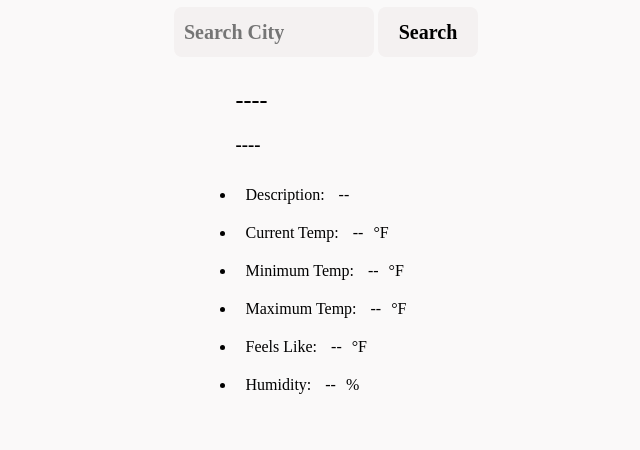
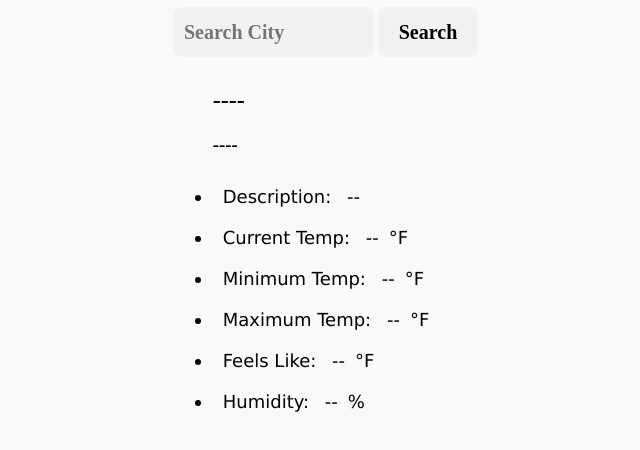
Before and after one commit to dillik539/Weather-App, a plain HTML site: page index.html in a window 1280 px wide. Shown: the part 110-560 px from the top of the page, without its empty margins (314-954 px from the left). Drawn offline with Linux system fonts and the light colour scheme.

Commit message:
Added style to the display list.

```diff
--- a/style.css
+++ b/style.css
@@ -31,8 +31,9 @@ input[type = "submit"]{
     border-radius: 0.5rem;
     background:rgb(244, 241, 241);
 }
-.showWeatherInfo{
-
+.list{
+    font-size: 18px;
+    font-family: Verdana, Geneva, Tahoma, sans-serif;
 }
 
 .container{
```
